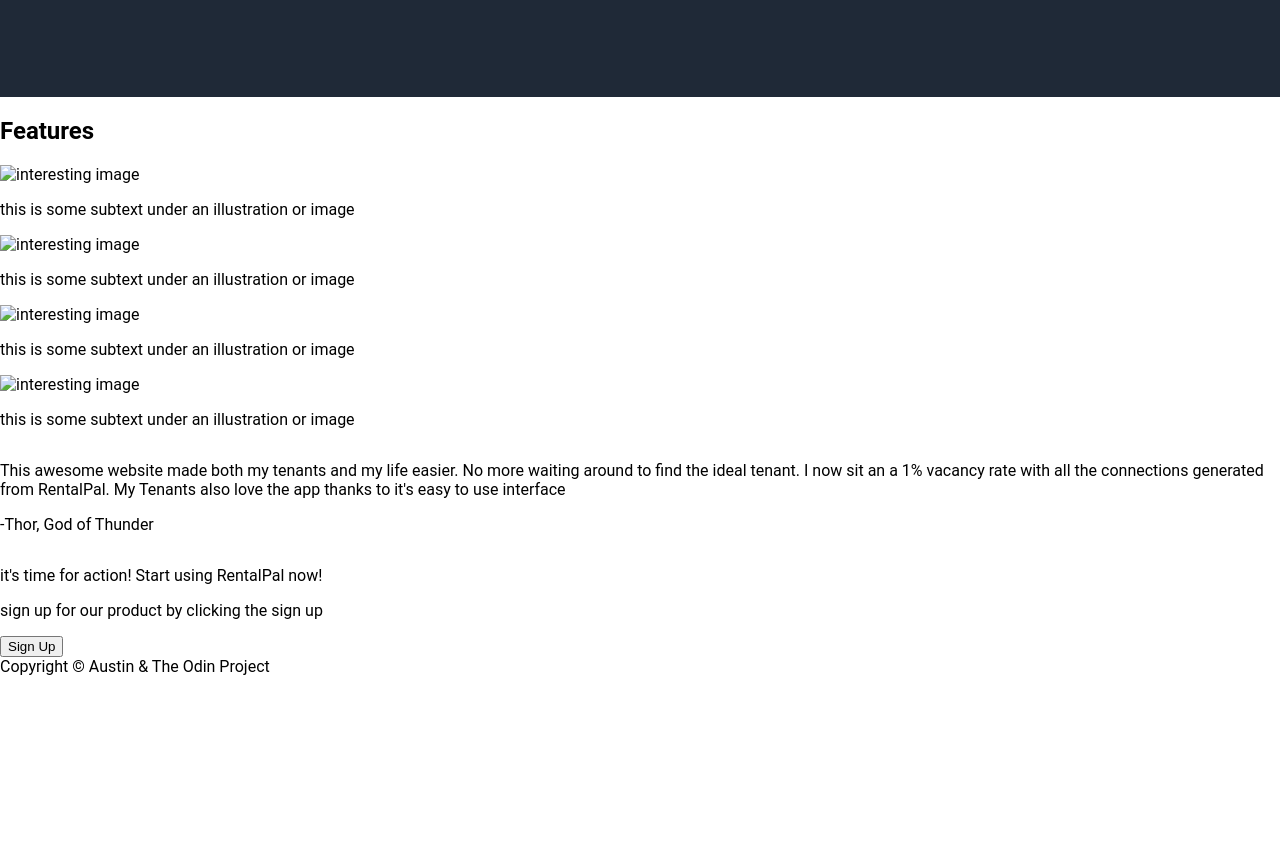
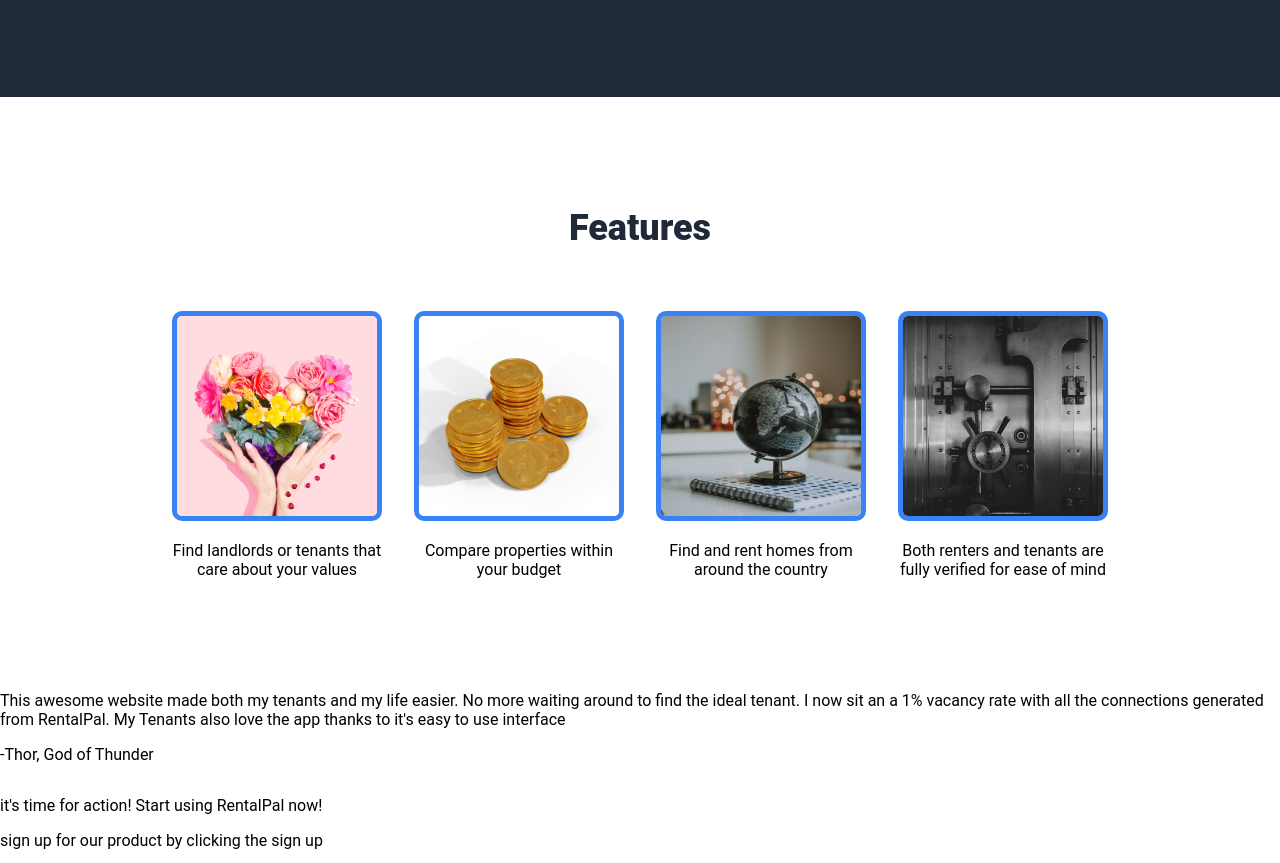
Before and after one commit to The0z/landing-page, a plain HTML site: page index.html in a window 1280 px wide. Shown: the part 467-1330 px from the top of the page. Before the commit the page ends 1143 px from the top, so only its background shows below. Drawn offline with Linux system fonts and the light colour scheme.

Commit message:
Add CSS for features sections

```diff
--- a/index.html
+++ b/index.html
@@ -31,27 +31,25 @@
         </div>
 
     </div>
-    <div class="content">
-        <h2>Features</h2>
-        <div id="content-container">
-
-
-        </div>
-        <div class="img-box">
-            <img alt="interesting image"><img>
-            <p>this is some subtext under an illustration or image</p>
-        </div>
-        <div class="img-box">
-            <img alt="interesting image"><img>
-            <p>this is some subtext under an illustration or image</p>
-        </div>
-        <div class="img-box">
-            <img alt="interesting image"><img>
-            <p>this is some subtext under an illustration or image</p>
-        </div>
-        <div class="img-box">
-            <img alt="interesting image"><img>
-            <p>this is some subtext under an illustration or image</p>
+    <div id="content">
+        <h2 id="content-header">Features</h2>
+        <div id="content-imgs">
+            <div class="content-img-box">
+                <img class="content-img-style" alt="interesting image" src="./images/caring.jpg">
+                <p>Find landlords or tenants that care about your values</p>
+            </div>
+            <div class="content-img-box">
+                <img class="content-img-style" alt="interesting image" src="./images/money.jpg">
+                <p>Compare properties within your budget</p>
+            </div>
+            <div class="content-img-box">
+                <img class="content-img-style" alt="interesting image" src="./images/globe.jpg">
+                <p>Find and rent homes from around the country</p>
+            </div>
+            <div class="content-img-box">
+                <img class="content-img-style" alt="interesting image" src="./images/safe.jpg">
+                <p>Both renters and tenants are fully verified for ease of mind</p>
+            </div>
         </div>
     </div>
     <div class="quote">
--- a/style.css
+++ b/style.css
@@ -22,6 +22,19 @@ body {
     font-weight: 700;
     border-radius: 5px;
     border: 0;
+}
+
+.content-img-box {
+    text-align: center;
+    width: 100%;
+}
+
+.content-img-style {
+    border: 5px solid;
+    border-radius: 10px;
+    border-color: #3882F6;
+    width: 200px;
+    height: 200px;
 }
 
 #hero-container {
@@ -75,3 +88,24 @@ body {
     justify-content: space-between;
     gap: 32px;
 }
+
+#content {
+    display: flex;
+    flex-direction: column;
+    align-items: center;
+    justify-content: center;
+    padding: 10vh 15vw;
+    gap: 32px;
+}
+
+#content-header {
+    font-size: 36px;
+    font-weight: 900;
+    color: #1F2937;
+}
+
+#content-imgs {
+    display: flex;
+    justify-content: center;
+    gap: 32px;
+}
```
Also changed, not shown: images/caring.jpg (added), images/globe.jpg (added), images/money.jpg (added), images/safe.jpg (added).
